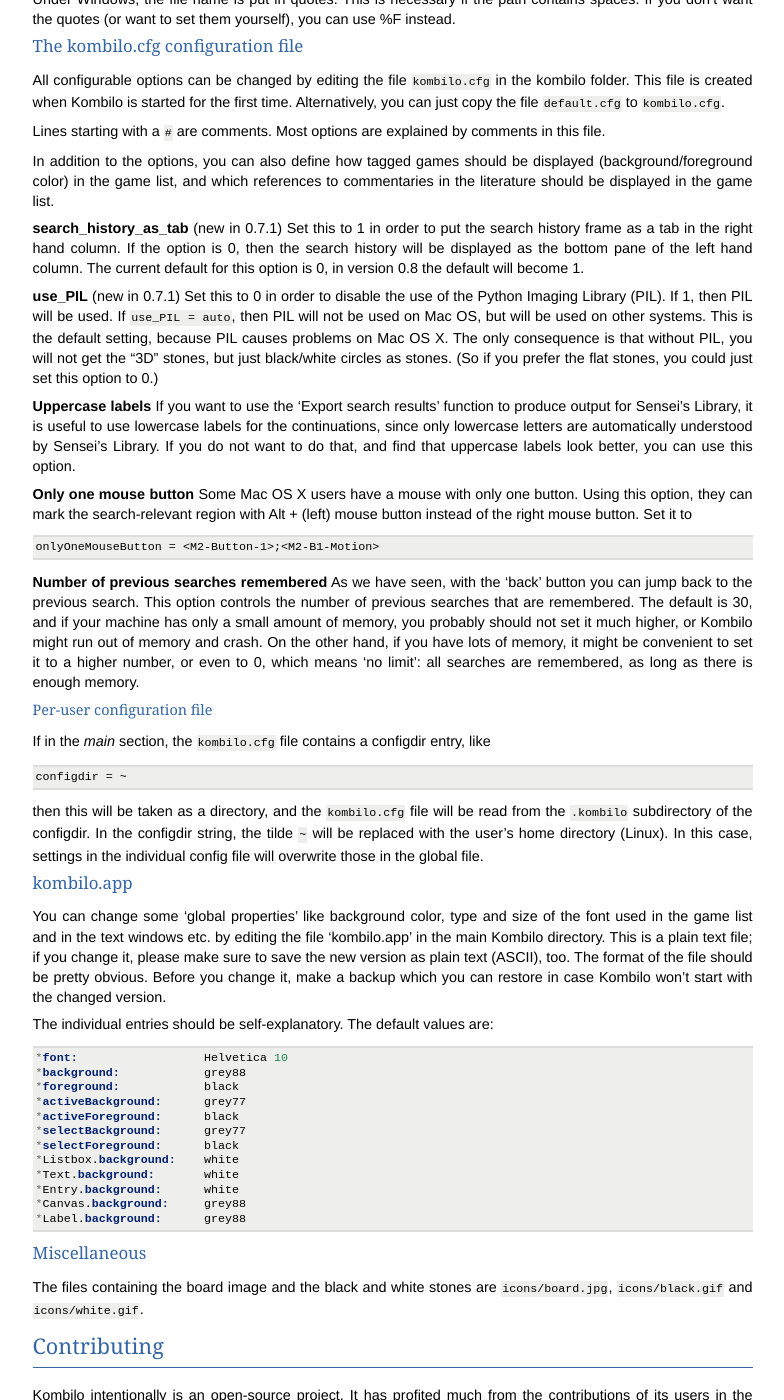
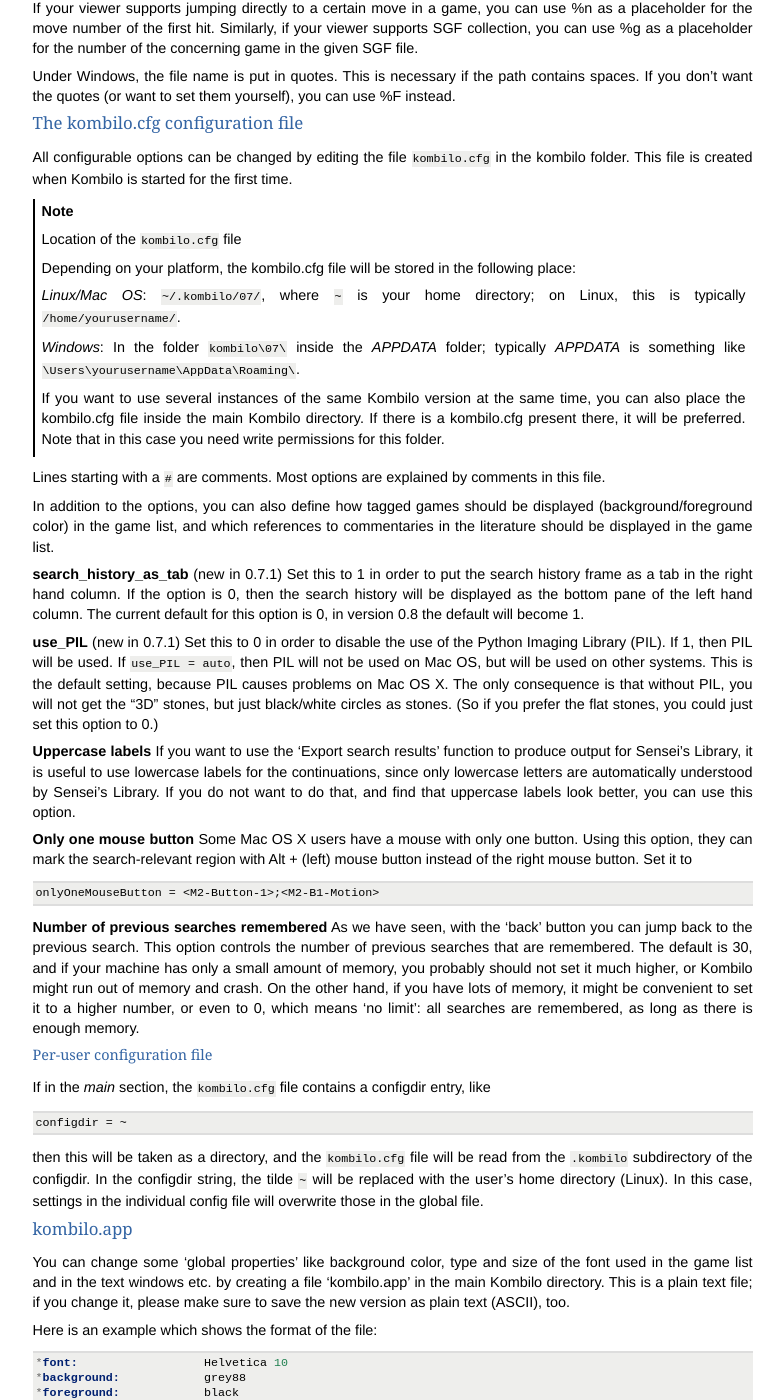
Before and after one commit to ugoertz/kombilo, a Sphinx documentation site: the page built from doc/manual.rst, in a window 1280 px wide and 1400 px high, scrolled down 12107 px. Shown: the whole window, without its empty margins (341-1125 px from the left). Built offline with Sphinx 7.4.7, drawn with Linux system fonts in a browser that asks for light colours; some of the changed text lies outside the part shown.

Commit message:
Remove app files; allow choice of theme by option; update documentation.

```diff
--- a/doc/manual.rst
+++ b/doc/manual.rst
@@ -844,9 +844,9 @@
 ===================
 
 The most common options can be changed in the *Options* menu. Furthermore,
-you can configure Kombilo by editing the file ``kombilo.cfg`` (when Kombilo
-is not running). Finally, the appearance can be modified by changing the
-file ``kombilo.app`` accordingly.
+you can configure Kombilo by :ref:`editing the file kombilo.cfg
+<kombilocfg>` (when Kombilo is not running). Finally, the appearance can be
+modified by creating/changing the file ``kombilo.app`` accordingly.
 
 Window layout
 -------------
@@ -914,6 +914,15 @@
 resp. upper right hoshi, do a whole board search without 'fixed color', and
 look at the continuations).
 
+.. _themes:
+
+Themes
+^^^^^^
+
+Kombilo offers you to change its look according to one of a number of themes.
+Which themes are available depends on your operating system. Just try them out.
+The effects will be visible immediately.
+
 The 'Game list' submenu
 ^^^^^^^^^^^^^^^^^^^^^^^
 
@@ -966,14 +975,31 @@
 
 .. index::
   single: Options; kombilo.cfg
+.. _kombilocfg:
 
 The kombilo.cfg configuration file
 ----------------------------------
 
 All configurable options can be changed by editing the file ``kombilo.cfg``
 in the kombilo folder. This file is created when Kombilo is started for the
-first time. Alternatively, you can just copy the file ``default.cfg`` to
-``kombilo.cfg``.
+first time.
+
+.. note:: Location of the ``kombilo.cfg`` file
+
+  Depending on your platform, the kombilo.cfg file will be stored in the
+  following place:
+
+  *Linux/Mac OS*: ``~/.kombilo/07/``, where ``~`` is your home directory; on
+  Linux, this is typically ``/home/yourusername/``.
+
+  *Windows*: In the folder ``kombilo\07\`` inside the *APPDATA* folder;
+  typically *APPDATA* is something like
+  ``\Users\yourusername\AppData\Roaming\``.
+
+  If you want to use several instances of the same Kombilo version at the same
+  time, you can also place the kombilo.cfg file inside the main Kombilo
+  directory. If there is a kombilo.cfg present there, it will be preferred. Note
+  that in this case you need write permissions for this folder.
 
 Lines starting with a ``#`` are comments. Most options are explained by
 comments in this file.
@@ -1053,14 +1079,11 @@
 
 You can change some 'global properties' like background color, type
 and size of the font used in the game list and in the text windows
-etc. by editing the file 'kombilo.app' in the main Kombilo
+etc. by creating a file 'kombilo.app' in the main Kombilo
 directory. This is a plain text file; if you change it, please
 make sure to save the new version as plain text (ASCII), too.
-The format of the file should be pretty obvious. Before you
-change it, make a backup which you can restore in case Kombilo
-won't start with the changed version.
 
-The individual entries should be self-explanatory. The default values are::
+Here is an example which shows the format of the file::
 
   *font:                  Helvetica 10
   *background:            grey88
@@ -1074,6 +1097,13 @@
   *Entry.background:      white
   *Canvas.background:     grey88
   *Label.background:      grey88
+
+.. note::
+
+  **Changed in version 0.7.1:** Before Version 0.7.1, the kombilo.app file was
+  present by default. Before you create it, check whether you can obtain a look
+  which is to your taste by :ref:`choosing a *theme* <themes>` in the options
+  menu.
 
 
 Miscellaneous
--- a/src/default.cfg
+++ b/src/default.cfg
@@ -33,6 +33,8 @@
 algo_hash_full = 1
 algo_hash_corner = 0
 #
+# ------------- theme ---------------------------
+theme = default
 # ------------- fonts ---------------------------
 # This subsection contains the settings of various fonts. All font settings
 # have two or three parts, the font name (e.g. "Helvetica", "Times",
```
Also changed, not shown: 4 other files.
